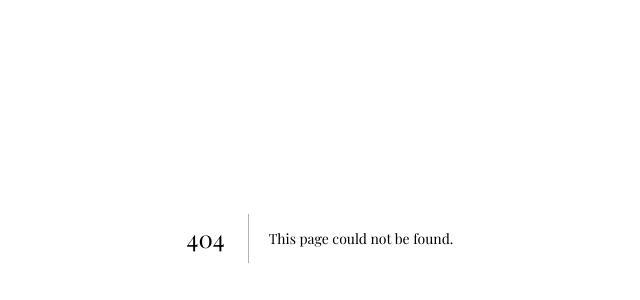
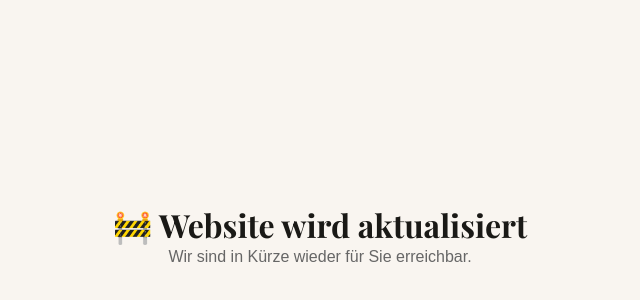
Before and after one commit to chrwaechter/kanzlei-webseite, a Next.js app: page /maintenance in a window 1280 px wide. Before the commit this address had no page. Shown: the part 162-462 px from the top of the page, without its empty margins (320-960 px from the left). Built offline with nearby package versions, Linux system fonts and the light colour scheme; a web font is replaced by a local one.

Commit message:
Temporär Offline 14-05-2026

```diff
--- /dev/null
+++ b/src/app/maintenance/page.tsx
@@ -0,0 +1,12 @@
+export default function MaintenancePage() {
+  return (
+    <div style={{
+      display: 'flex', flexDirection: 'column', alignItems: 'center',
+      justifyContent: 'center', height: '100vh', fontFamily: 'sans-serif',
+      backgroundColor: '#f9f5f0'
+    }}>
+      <h1 style={{ fontSize: '2rem' }}>🚧 Website wird aktualisiert</h1>
+      <p style={{ color: '#666' }}>Wir sind in Kürze wieder für Sie erreichbar.</p>
+    </div>
+  )
+}
--- /dev/null
+++ b/src/middleware.ts
@@ -0,0 +1,15 @@
+import { NextResponse } from 'next/server'
+import type { NextRequest } from 'next/server'
+
+const MAINTENANCE_MODE = process.env.NEXT_PUBLIC_MAINTENANCE_MODE === 'true'
+
+export function middleware(request: NextRequest) {
+  if (MAINTENANCE_MODE) {
+    return NextResponse.rewrite(new URL('/maintenance', request.url))
+  }
+  return NextResponse.next()
+}
+
+export const config = {
+  matcher: ['/((?!maintenance|_next/static|_next/image|favicon.ico).*)'],
+}
```
